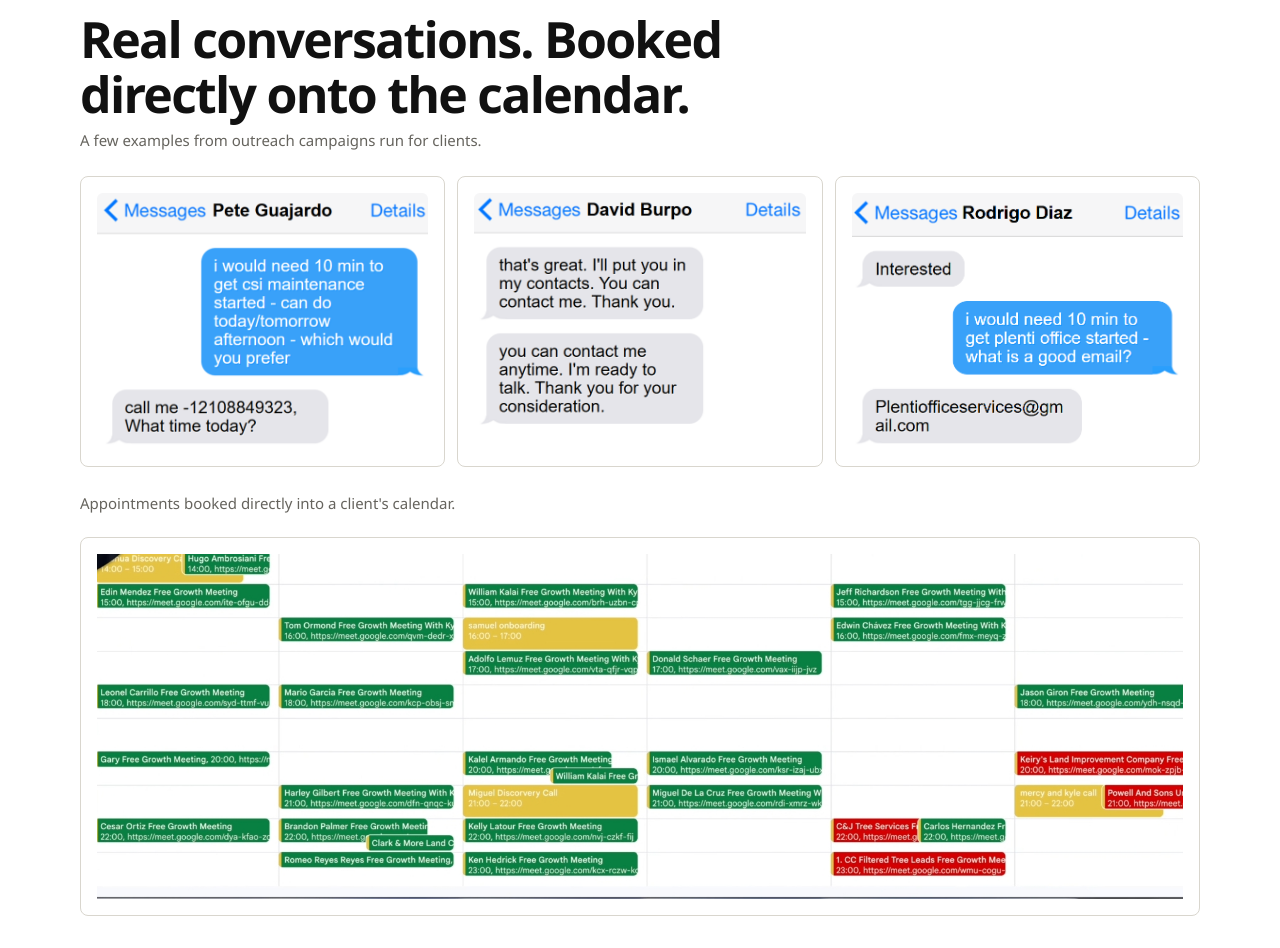
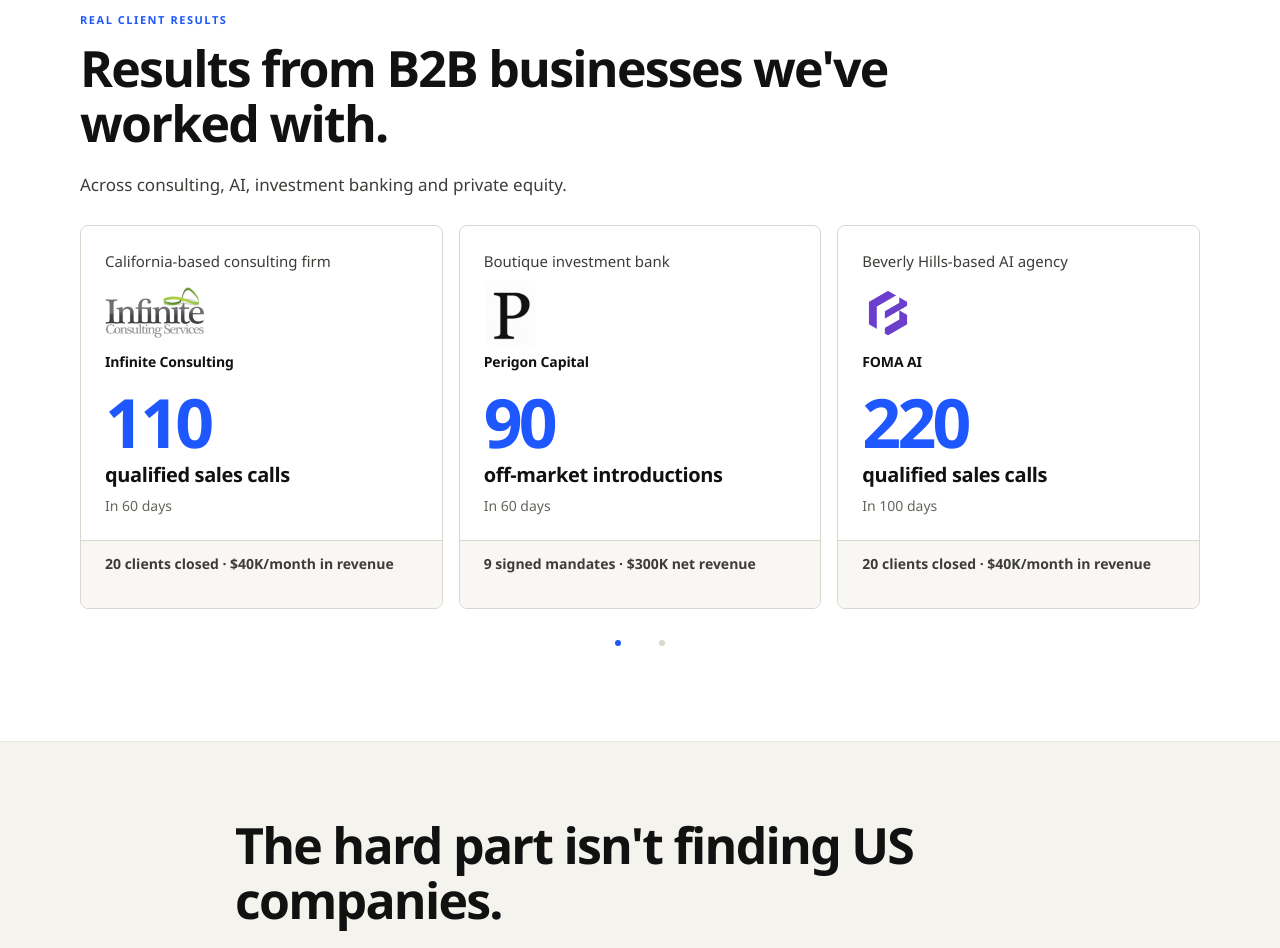
Before and after one commit to raunaqsingh10/tf-bluesun-lpsbb, a React (Vite) app: page / in a window 1280 px wide. Shown: the part 680-1628 px from the top of the page. Built offline with nearby package versions, Linux system fonts and the light colour scheme.

Commit message:
Move client results after hero and simplify campaign proof section

```diff
--- a/app/globals.css
+++ b/app/globals.css
@@ -600,10 +600,6 @@ summary:focus-visible {
   margin-bottom: 24px;
 }
 
-.campaign-proof-head {
-  margin-top: 36px;
-}
-
 .swipe-gallery-track {
   position: relative;
   display: grid;
@@ -676,18 +672,19 @@ summary:focus-visible {
 }
 
 .result-company {
-  margin-bottom: 6px;
-  font-size: 11px;
-  font-weight: 800;
-  letter-spacing: 0.1em;
-  line-height: 1.4;
+  margin-bottom: 0;
+  font-size: 14px;
+  font-weight: 700;
+  letter-spacing: -0.01em;
+  line-height: 1.5;
 }
 
 .result-descriptor {
   min-height: 1.5em;
-  margin-bottom: 0;
-  color: var(--muted);
-  font-size: 14px;
+  margin-bottom: 14px;
+  color: #3d3c38;
+  font-size: 15px;
+  font-weight: 500;
   line-height: 1.5;
 }
 
@@ -1450,10 +1447,6 @@ details[open] summary::after {
     padding: 16px;
   }
 
-  .campaign-proof-head {
-    margin-top: 44px;
-  }
-
   .offer-grid {
     grid-template-columns: 1.42fr 0.95fr;
     gap: 18px;
--- a/app/page.tsx
+++ b/app/page.tsx
@@ -17,36 +17,6 @@ type ImageAsset = {
 };
 
 const mediaManifest = {
-  proofBridgeSms: {
-    src: '/media/proof-bridge/response-pete-guajardo-sms.png',
-    alt: 'SMS conversation with Pete Guajardo asking what time works today',
-    width: 703,
-    height: 538,
-    channel: 'SMS',
-    layout: 'conversation',
-  },
-  proofBridgeSmsTwo: {
-    src: '/media/proof-bridge/response-david-burpo-sms.png',
-    alt: 'SMS conversation with David Burpo saying he is ready to talk and can be contacted anytime',
-    width: 703,
-    height: 516,
-    channel: 'SMS',
-    layout: 'conversation',
-  },
-  proofBridgeSmsThree: {
-    src: '/media/proof-bridge/response-rodrigo-diaz-sms.png',
-    alt: 'SMS conversation with Rodrigo Diaz showing interest and sharing an email address',
-    width: 693,
-    height: 537,
-    channel: 'SMS',
-    layout: 'conversation',
-  },
-  calendar: {
-    src: '/media/proof-bridge/populated-appointment-calendar.jpg',
-    alt: 'Populated appointment calendar showing booked growth meetings, discovery calls, and onboarding events',
-    width: 1725,
-    height: 549,
-  },
   response01: {
     src: '/media/campaign-proof/response-01-linkedin.jpg',
     alt: 'LinkedIn conversation with Karan Jain proposing a Google Meet and an invite',
@@ -132,7 +102,7 @@ const testimonialMedia = {
 
 const clientResults = [
   {
-    company: 'INFINITE CONSULTING',
+    company: 'Infinite Consulting',
     logo: { src: '/media/client-logos/infinite-consulting.png', width: 742, height: 386, variant: 'infinite' },
     descriptor: 'California-based consulting firm',
     number: '110',
@@ -141,7 +111,7 @@ const clientResults = [
     secondary: '20 clients closed · $40K/month in revenue',
   },
   {
-    company: 'PERIGON CAPITAL',
+    company: 'Perigon Capital',
     logo: { src: '/media/client-logos/perigon-capital.jpeg', width: 400, height: 400, variant: 'perigon' },
     descriptor: 'Boutique investment bank',
     number: '90',
@@ -159,7 +129,7 @@ const clientResults = [
     secondary: '20 clients closed · $40K/month in revenue',
   },
   {
-    company: 'LOPES CAPITAL',
+    company: 'Lopes Capital',
     logo: { src: '/media/client-logos/lopes-capital.png', width: 480, height: 266, variant: 'lopes' },
     descriptor: 'Private equity practice',
     number: '410',
@@ -168,102 +138,6 @@ const clientResults = [
     secondary: '49 LOIs issued · 8 signed',
   },
 ];
-
-function ProofPlaceholder({ compact = false, pattern }: { compact?: boolean; pattern: string[] }) {
-  return (
-    <div
-      className={`proof-placeholder${compact ? ' compact' : ''}`}
-      role="img"
-      aria-label="Proof screenshot placeholder"
-    >
-      <div className="placeholder-lines">
-        {pattern.map((line, index) => (
-          <span className={line} key={`${line}-${index}`} />
-        ))}
-      </div>
-      <div className="reply-bubble" aria-hidden="true" />
-    </div>
-  );
-}
-
-function ProofCard({
-  channel,
-  label,
-  compact = false,
-  showMeta = true,
-  asset,
-  pattern,
-  placement,
-}: {
-  channel: string;
-  label?: string;
-  compact?: boolean;
-  showMeta?: boolean;
-  asset?: ImageAsset;
-  pattern: string[];
-  placement?: string;
-}) {
-  const className = compact
-    ? `mini-proof-card${asset?.layout ? ` proof-card--${asset.layout}` : ''}`
-    : 'proof-card';
-
-  return (
-    <article className={className} data-proof={placement}>
-      {showMeta ? (
-        <div className="proof-meta">
-          <span>{label ?? (compact ? 'Response' : 'Prospect response')}</span>
-          <span>{asset?.channel ?? channel}</span>
-        </div>
-      ) : null}
-      {asset ? (
-        <img
-          className="proof-image"
-          src={asset.src}
-          alt={asset.alt}
-          width={asset.width}
-          height={asset.height}
-          loading="lazy"
-          decoding="async"
-        />
-      ) : (
-        <ProofPlaceholder compact={compact} pattern={pattern} />
-      )}
-    </article>
-  );
-}
-
-function CalendarPlaceholder() {
-  return (
-    <div className="calendar" role="img" aria-label="Populated appointment calendar placeholder">
-      <div className="calendar-head">
-        <span>Populated appointment calendar</span>
-      </div>
-      <div className="calendar-grid">
-        <div className="day">
-          <div className="event e1">Booked call</div>
-          <div className="event e3">Booked call</div>
-        </div>
-        <div className="day">
-          <div className="event e2">Booked call</div>
-          <div className="event e4">Booked call</div>
-        </div>
-        <div className="day">
-          <div className="event e1">Booked call</div>
-          <div className="event e5">Booked call</div>
-          <div className="event e4">Booked call</div>
-        </div>
-        <div className="day">
-          <div className="event e6">Booked call</div>
-          <div className="event e3">Booked call</div>
-        </div>
-        <div className="day">
-          <div className="event e2">Booked call</div>
-          <div className="event e7">Booked call</div>
-        </div>
-      </div>
-    </div>
-  );
-}
 
 function SwipeGallery({
   id,
@@ -434,46 +308,47 @@ export default function Home() {
 
         <section className="section white no-border">
           <div className="shell">
-            <div className="proof-intro">
-              <h2>Real conversations. Booked directly onto the calendar.</h2>
-              <p>A few examples from outreach campaigns run for clients.</p>
+            <div className="client-results-head">
+              <p className="overline blue">REAL CLIENT RESULTS</p>
+              <h2>Results from B2B businesses we&apos;ve worked with.</h2>
+              <p className="body-copy">Across consulting, AI, investment banking and private equity.</p>
             </div>
 
-            <div className="proof-scroll" aria-label="Three prospect-response screenshots">
-              <ProofCard showMeta={false} channel="SMS" pattern={['short', 'mid', '']} asset={mediaManifest.proofBridgeSms} />
-              <ProofCard showMeta={false} channel="SMS" pattern={['mid', '', 'short']} asset={mediaManifest.proofBridgeSmsTwo} />
-              <ProofCard showMeta={false} channel="SMS" pattern={['', 'short', 'bluebar']} asset={mediaManifest.proofBridgeSmsThree} />
-            </div>
+            <SwipeGallery
+              id="client-results-gallery"
+              label="Client results"
+              variant="results"
+              slides={clientResults.map((client) => ({
+                label: client.company,
+                content: (
+                  <article className="client-result-card">
+                    <div className="result-main">
+                      <div className="result-identity">
+                        <p className="result-descriptor">{client.descriptor}</p>
+                        <div className="result-logo-slot">
+                          {client.logo ? (
+                            <img
+                              className={`result-logo result-logo--${client.logo.variant}`}
+                              src={client.logo.src}
+                              alt={`${client.company} logo`}
+                              width={client.logo.width}
+                              height={client.logo.height}
+                              loading="lazy"
+                              decoding="async"
+                            />
+                          ) : null}
+                        </div>
+                        <p className="result-company">{client.company}</p>
+                      </div>
+                      <h3 className="result-primary"><span className="result-number">{client.number}</span>{' '}<span className="result-label">{client.result}</span></h3>
+                      <p className="result-timeframe">{client.timeframe}</p>
+                    </div>
+                    <p className="result-secondary">{client.secondary}</p>
+                  </article>
+                ),
+              }))}
+            />
 
-            <div className="proof-intro calendar-proof-intro">
-              <p>Appointments booked directly into a client&apos;s calendar.</p>
-            </div>
-
-            {mediaManifest.calendar ? (
-              <img
-                className="calendar-image"
-                src={mediaManifest.calendar.src}
-                alt={mediaManifest.calendar.alt}
-                width={mediaManifest.calendar.width}
-                height={mediaManifest.calendar.height}
-                loading="lazy"
-                decoding="async"
-              />
-            ) : (
-              <CalendarPlaceholder />
-            )}
-
-            <div className="quote-block quote-muted">
-              “I&apos;ve bought leads before from companies, and I&apos;ve had other people do lead generation for me with Facebook ads, and they were terrible leads. <strong>I definitely think we&apos;ve got a goldmine.</strong>”
-            </div>
-
-            <div className="proof-intro">
-              <p>
-                Keith Nickel
-                <br />
-                FOMA AI · California
-              </p>
-            </div>
           </div>
         </section>
 
@@ -560,47 +435,6 @@ export default function Home() {
 
         <section className="section white">
           <div className="shell">
-            <div className="client-results-head">
-              <p className="overline blue">REAL CLIENT RESULTS</p>
-              <h2>What our outbound systems have delivered for clients.</h2>
-              <p className="body-copy">A few examples across consulting, AI and financial services.</p>
-            </div>
-
-            <SwipeGallery
-              id="client-results-gallery"
-              label="Client results"
-              variant="results"
-              slides={clientResults.map((client) => ({
-                label: client.company,
-                content: (
-                  <article className="client-result-card">
-                    <div className="result-main">
-                      <div className="result-identity">
-                        <div className="result-logo-slot">
-                          {client.logo ? (
-                            <img
-                              className={`result-logo result-logo--${client.logo.variant}`}
-                              src={client.logo.src}
-                              alt={`${client.company} logo`}
-                              width={client.logo.width}
-                              height={client.logo.height}
-                              loading="lazy"
-                              decoding="async"
-                            />
-                          ) : null}
-                        </div>
-                        <p className="result-company">{client.company}</p>
-                        <p className="result-descriptor">{client.descriptor}</p>
-                      </div>
-                      <h3 className="result-primary"><span className="result-number">{client.number}</span>{' '}<span className="result-label">{client.result}</span></h3>
-                      <p className="result-timeframe">{client.timeframe}</p>
-                    </div>
-                    <p className="result-secondary">{client.secondary}</p>
-                  </article>
-                ),
-              }))}
-            />
-
             <div className="campaign-proof-head">
               <p className="overline blue">Real Campaign Proof</p>
               <h2>Reach companies showing the right signals, and the conversation changes.</h2>
```
